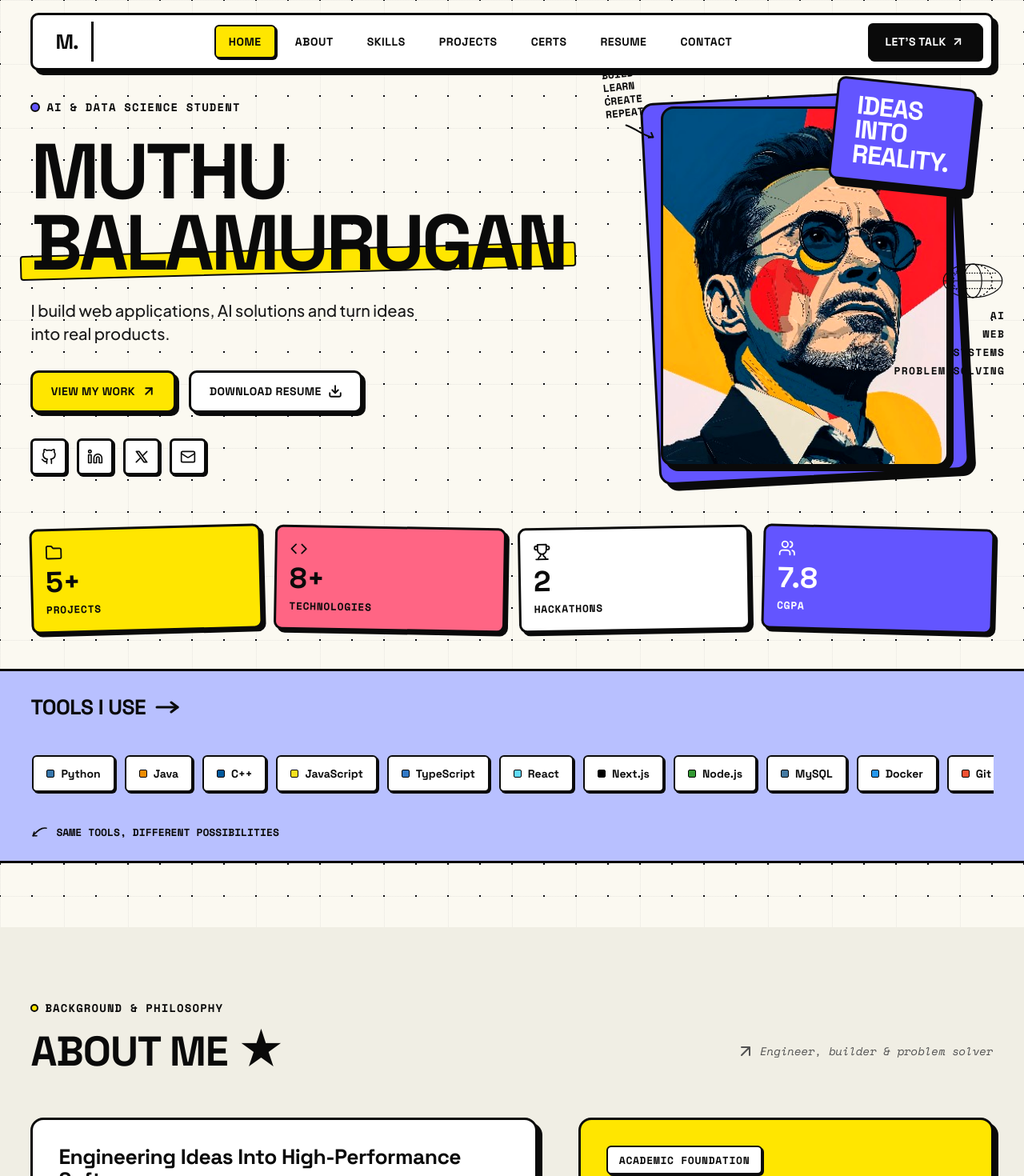
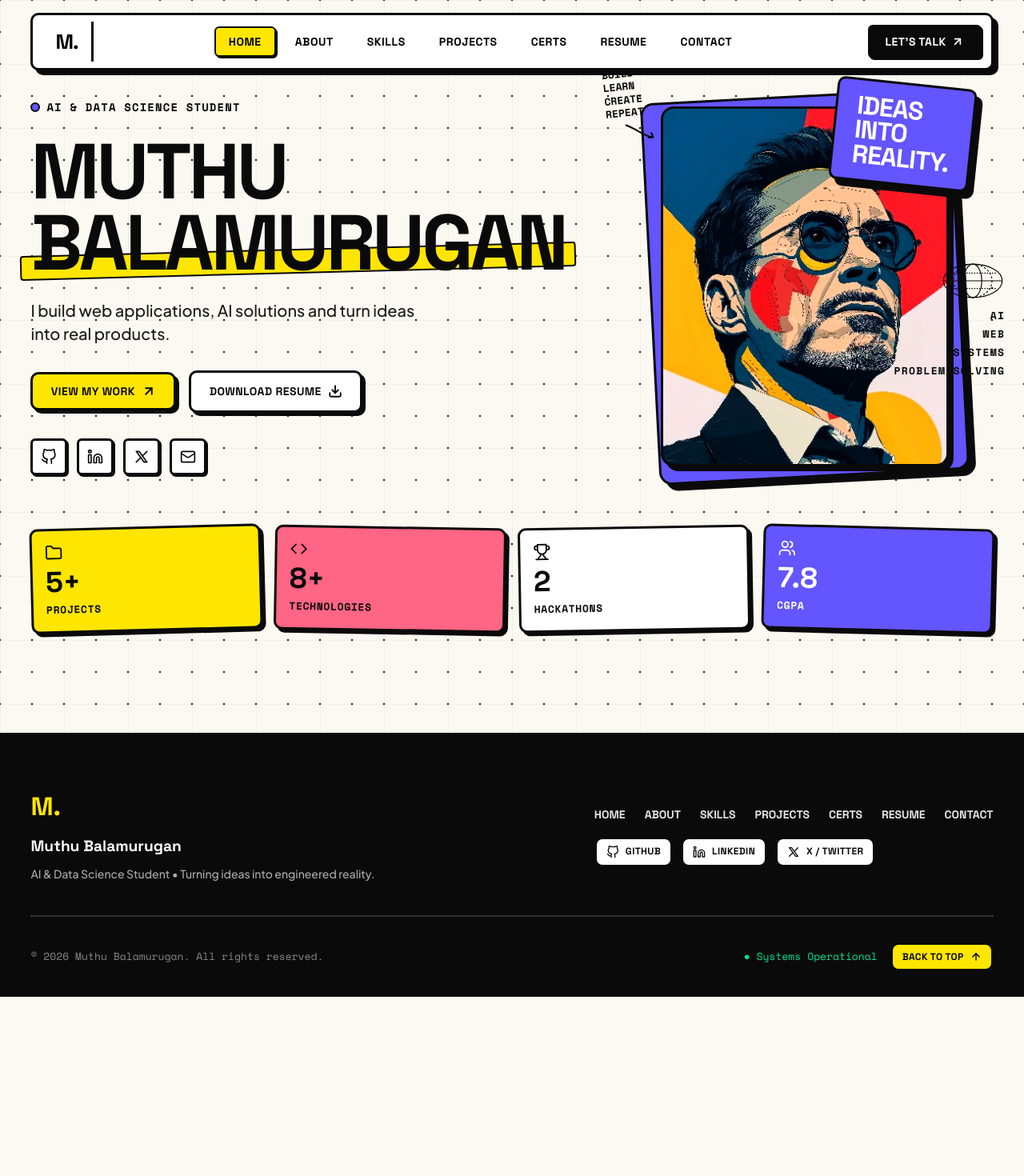
Before and after one commit to Aztrix-MBM/Aztrix-MBM.github.io, a React (Vite) app: page / in a window 1280 px wide. Shown: the top 1470 px of the page at 80% size. After the commit the page ends 1246 px from the top, so only its background shows below. Built offline with nearby package versions, Linux system fonts and the light colour scheme.

Commit message:
feat: separate section pages routing via navbar tabs instead of single scroll

```diff
--- a/src/App.tsx
+++ b/src/App.tsx
@@ -1,4 +1,4 @@
-import React from 'react';
+import React, { useState, useEffect } from 'react';
 import { Navbar } from './components/ui/Navbar';
 import { HeroSection } from './components/sections/HeroSection';
 import { AboutSection } from './components/sections/AboutSection';
@@ -10,24 +10,87 @@ import { ContactSection } from './components/sections/ContactSection';
 import { Footer } from './components/ui/Footer';
 
 export const App: React.FC = () => {
+  // Sync initial tab with URL hash if present
+  const getInitialTab = (): string => {
+    const hash = window.location.hash.replace('#', '').toLowerCase();
+    const validTabs = ['home', 'about', 'skills', 'projects', 'certifications', 'resume', 'contact'];
+    return validTabs.includes(hash) ? hash : 'home';
+  };
+
+  const [activeTab, setActiveTab] = useState<string>(getInitialTab);
+
+  // Listen to browser forward/back button navigation
+  useEffect(() => {
+    const handleHashChange = () => {
+      const hash = window.location.hash.replace('#', '').toLowerCase();
+      const validTabs = ['home', 'about', 'skills', 'projects', 'certifications', 'resume', 'contact'];
+      if (validTabs.includes(hash)) {
+        setActiveTab(hash);
+      } else if (!hash) {
+        setActiveTab('home');
+      }
+    };
+
+    window.addEventListener('hashchange', handleHashChange);
+    return () => window.removeEventListener('hashchange', handleHashChange);
+  }, []);
+
+  const handleTabChange = (tabId: string) => {
+    setActiveTab(tabId);
+    window.location.hash = `#${tabId}`;
+    window.scrollTo({ top: 0, behavior: 'smooth' });
+  };
+
   return (
     <div className="portfolio-app">
       {/* Sticky Neo-Brutalist Navigation */}
-      <Navbar />
+      <Navbar activeTab={activeTab} onSelectTab={handleTabChange} />
 
-      {/* Main Content Area */}
-      <main id="main-content">
-        <HeroSection />
+      {/* Main Content Area - Displays strictly the selected tab */}
+      <main id="main-content" tabIndex={-1}>
+        {activeTab === 'home' && (
+          <HeroSection onNavigate={handleTabChange} />
+        )}
+
+        {activeTab === 'about' && (
+          <div className="tab-content-enter">
             <AboutSection />
+          </div>
+        )}
+
+        {activeTab === 'skills' && (
+          <div className="tab-content-enter">
             <SkillsSection />
+          </div>
+        )}
+
+        {activeTab === 'projects' && (
+          <div className="tab-content-enter">
             <ProjectsSection />
+          </div>
+        )}
+
+        {activeTab === 'certifications' && (
+          <div className="tab-content-enter">
             <CertificationsSection />
+          </div>
+        )}
+
+        {activeTab === 'resume' && (
+          <div className="tab-content-enter">
             <ResumeSection />
+          </div>
+        )}
+
+        {activeTab === 'contact' && (
+          <div className="tab-content-enter">
             <ContactSection />
+          </div>
+        )}
       </main>
 
-      {/* Footer */}
-      <Footer />
+      {/* Persistent Footer */}
+      <Footer onSelectTab={handleTabChange} />
     </div>
   );
 };
--- a/src/components/sections/HeroSection.tsx
+++ b/src/components/sections/HeroSection.tsx
@@ -1,6 +1,5 @@
 import React from 'react';
 import { personalData } from '../../data/personal';
-import { toolsRibbon } from '../../data/skills';
 import {
   IconArrowUpRight,
   IconDownload,
@@ -14,7 +13,11 @@ import {
   IconUsers
 } from '../ui/Icons';
 
-export const HeroSection: React.FC = () => {
+interface HeroSectionProps {
+  onNavigate?: (tabId: string) => void;
+}
+
+export const HeroSection: React.FC<HeroSectionProps> = ({ onNavigate }) => {
   const getStatIcon = (iconName: string) => {
     switch (iconName) {
       case 'folder':
@@ -45,20 +48,16 @@ export const HeroSection: React.FC = () => {
     }
   };
 
-  const scrollToProjects = (e: React.MouseEvent<HTMLAnchorElement>) => {
+  const handleWorkClick = (e: React.MouseEvent) => {
     e.preventDefault();
-    const el = document.getElementById('projects');
-    if (el) {
-      const navOffset = 90;
-      const elementPosition = el.getBoundingClientRect().top;
-      const offsetPosition = elementPosition + window.pageYOffset - navOffset;
-      window.scrollTo({ top: offsetPosition, behavior: 'smooth' });
-      window.history.pushState(null, '', '#projects');
+    if (onNavigate) {
+      onNavigate('projects');
+      window.scrollTo({ top: 0, behavior: 'smooth' });
     }
   };
 
   return (
-    <section id="home" className="section" style={{ paddingTop: 'clamp(2rem, 4vw, 3.5rem)', paddingBottom: '2rem' }}>
+    <section id="home" className="section tab-content-enter" style={{ paddingTop: 'clamp(2rem, 4vw, 3.5rem)', paddingBottom: '3rem' }}>
       <div className="container">
         <div className="hero-grid">
           {/* Left Column: Intro copy & Actions */}
@@ -81,14 +80,14 @@ export const HeroSection: React.FC = () => {
             </p>
 
             <div className="hero-actions">
-              <a
-                href="#projects"
-                onClick={scrollToProjects}
+              <button
+                type="button"
+                onClick={handleWorkClick}
                 className="neo-btn neo-btn--yellow"
               >
                 <span>VIEW MY WORK</span>
                 <IconArrowUpRight size={18} />
-              </a>
+              </button>
 
               <a
                 href="/resume/Muthubala_Resume.pdf"
@@ -160,7 +159,6 @@ export const HeroSection: React.FC = () => {
 
               {/* Wireframe Mesh & Disciplines */}
               <div className="hero-wireframe-badge" aria-hidden="true">
-                {/* 3D Wireframe Orb SVG */}
                 <svg width="80" height="50" viewBox="0 0 100 60" fill="none" stroke="currentColor" strokeWidth="1.5">
                   <ellipse cx="50" cy="30" rx="46" ry="26" />
                   <ellipse cx="50" cy="30" rx="30" ry="26" strokeDasharray="3 3" />
@@ -182,7 +180,19 @@ export const HeroSection: React.FC = () => {
         {/* 4 Neo-Brutalist Stat Cards */}
         <div className="hero-stats-row">
           {personalData.stats.map((stat) => (
-            <div key={stat.label} className="hero-stat-card">
+            <div
+              key={stat.label}
+              className="hero-stat-card"
+              style={{ cursor: onNavigate ? 'pointer' : 'default' }}
+              onClick={() => {
+                if (onNavigate) {
+                  if (stat.label.includes('PROJECTS')) onNavigate('projects');
+                  else if (stat.label.includes('TECH')) onNavigate('skills');
+                  else if (stat.label.includes('HACKATHON') || stat.label.includes('CGPA')) onNavigate('about');
+                }
+              }}
+              title={onNavigate ? `View ${stat.label} details` : undefined}
+            >
               <div className="hero-stat-card__icon" aria-hidden="true">
                 {getStatIcon(stat.icon)}
               </div>
@@ -192,48 +202,6 @@ export const HeroSection: React.FC = () => {
           ))}
         </div>
       </div>
-
-      {/* Tools Ribbon / Lavender Marquee Band */}
-      <div className="tools-ribbon-wrapper">
-        <div className="container">
-          <div className="tools-ribbon-container">
-            <div className="tools-ribbon__header">
-              <span>TOOLS I USE</span>
-              <svg width="32" height="16" viewBox="0 0 32 16" fill="none" stroke="currentColor" strokeWidth="3" strokeLinecap="round" strokeLinejoin="round" aria-hidden="true">
-                <line x1="2" y1="8" x2="28" y2="8" />
-                <polyline points="20 2 28 8 20 14" />
-              </svg>
-            </div>
-
-            <div className="tools-ribbon__list" role="region" aria-label="Tools and Technologies">
-              {toolsRibbon.map((tool) => (
-                <div key={tool.name} className="tool-badge-card" title={`${tool.name} - ${tool.category}`}>
-                  <span
-                    style={{
-                      width: 10,
-                      height: 10,
-                      borderRadius: 2,
-                      backgroundColor: tool.color,
-                      display: 'inline-block',
-                      border: '1.5px solid #000'
-                    }}
-                    aria-hidden="true"
-                  />
-                  <span>{tool.name}</span>
-                </div>
-              ))}
-            </div>
-
-            <div className="tools-ribbon__footer-note">
-              <svg width="24" height="24" viewBox="0 0 30 20" fill="none" stroke="currentColor" strokeWidth="2" strokeLinecap="round" strokeLinejoin="round" aria-hidden="true">
-                <path d="M25 4 C 15 2, 8 12, 4 16" />
-                <polyline points="10 16 4 16 6 10" />
-              </svg>
-              <span>SAME TOOLS, DIFFERENT POSSIBILITIES</span>
-            </div>
-          </div>
-        </div>
-      </div>
     </section>
   );
 };
--- a/src/components/ui/Footer.tsx
+++ b/src/components/ui/Footer.tsx
@@ -1,9 +1,19 @@
 import React from 'react';
 import { personalData } from '../../data/personal';
+import { navItems } from './Navbar';
 import { IconArrowUpRight, IconGithub, IconLinkedin, IconTwitter } from './Icons';
 
-export const Footer: React.FC = () => {
+interface FooterProps {
+  onSelectTab: (tabId: string) => void;
+}
+
+export const Footer: React.FC<FooterProps> = ({ onSelectTab }) => {
   const scrollToTop = () => {
+    window.scrollTo({ top: 0, behavior: 'smooth' });
+  };
+
+  const handleLinkClick = (tabId: string) => {
+    onSelectTab(tabId);
     window.scrollTo({ top: 0, behavior: 'smooth' });
   };
 
@@ -23,13 +33,18 @@ export const Footer: React.FC = () => {
 
           <div style={{ display: 'flex', flexDirection: 'column', gap: '1rem', alignItems: 'flex-start' }}>
             <ul className="neo-footer__links" role="list">
-              <li><a href="#home" className="neo-footer__link">Home</a></li>
-              <li><a href="#about" className="neo-footer__link">About</a></li>
-              <li><a href="#skills" className="neo-footer__link">Skills</a></li>
-              <li><a href="#projects" className="neo-footer__link">Projects</a></li>
-              <li><a href="#certifications" className="neo-footer__link">Certs</a></li>
-              <li><a href="#resume" className="neo-footer__link">Resume</a></li>
-              <li><a href="#contact" className="neo-footer__link">Contact</a></li>
+              {navItems.map((item) => (
+                <li key={item.id}>
+                  <button
+                    type="button"
+                    onClick={() => handleLinkClick(item.id)}
+                    className="neo-footer__link"
+                    style={{ background: 'none', border: 'none', cursor: 'pointer' }}
+                  >
+                    {item.label}
+                  </button>
+                </li>
+              ))}
             </ul>
 
             <div style={{ display: 'flex', gap: '10px' }}>
--- a/src/components/ui/Navbar.tsx
+++ b/src/components/ui/Navbar.tsx
@@ -1,49 +1,30 @@
 import React, { useState, useEffect, useRef } from 'react';
 import { IconArrowUpRight, IconMenu, IconClose } from './Icons';
 
-interface NavItem {
+export interface NavItem {
   label: string;
-  href: string;
   id: string;
 }
 
-const navItems: NavItem[] = [
-  { label: 'HOME', href: '#home', id: 'home' },
-  { label: 'ABOUT', href: '#about', id: 'about' },
-  { label: 'SKILLS', href: '#skills', id: 'skills' },
-  { label: 'PROJECTS', href: '#projects', id: 'projects' },
-  { label: 'CERTS', href: '#certifications', id: 'certifications' },
-  { label: 'RESUME', href: '#resume', id: 'resume' },
-  { label: 'CONTACT', href: '#contact', id: 'contact' }
+export const navItems: NavItem[] = [
+  { label: 'HOME', id: 'home' },
+  { label: 'ABOUT', id: 'about' },
+  { label: 'SKILLS', id: 'skills' },
+  { label: 'PROJECTS', id: 'projects' },
+  { label: 'CERTS', id: 'certifications' },
+  { label: 'RESUME', id: 'resume' },
+  { label: 'CONTACT', id: 'contact' }
 ];
 
-export const Navbar: React.FC = () => {
-  const [activeSection, setActiveSection] = useState<string>('home');
+interface NavbarProps {
+  activeTab: string;
+  onSelectTab: (tabId: string) => void;
+}
+
+export const Navbar: React.FC<NavbarProps> = ({ activeTab, onSelectTab }) => {
   const [isMobileMenuOpen, setIsMobileMenuOpen] = useState<boolean>(false);
   const drawerRef = useRef<HTMLDivElement>(null);
   const toggleBtnRef = useRef<HTMLButtonElement>(null);
-
-  // Active section spy on scroll
-  useEffect(() => {
-    const handleScroll = () => {
-      const scrollPos = window.scrollY + 140;
-      for (let i = navItems.length - 1; i >= 0; i--) {
-        const item = navItems[i];
-        const el = document.getElementById(item.id);
-        if (el) {
-          const top = el.offsetTop;
-          if (scrollPos >= top) {
-            setActiveSection(item.id);
-            break;
-          }
-        }
-      }
-    };
-
-    window.addEventListener('scroll', handleScroll, { passive: true });
-    handleScroll();
-    return () => window.removeEventListener('scroll', handleScroll);
-  }, []);
 
   // Handle ESC key to close mobile menu
   useEffect(() => {
@@ -66,51 +47,41 @@ export const Navbar: React.FC = () => {
     }
   }, [isMobileMenuOpen]);
 
-  const handleNavClick = (e: React.MouseEvent<HTMLAnchorElement>, href: string) => {
-    e.preventDefault();
+  const handleItemClick = (tabId: string) => {
+    onSelectTab(tabId);
     setIsMobileMenuOpen(false);
-    const targetId = href.replace('#', '');
-    const element = document.getElementById(targetId);
-    if (element) {
-      const navOffset = 90;
-      const elementPosition = element.getBoundingClientRect().top;
-      const offsetPosition = elementPosition + window.pageYOffset - navOffset;
-
-      window.scrollTo({
-        top: offsetPosition,
-        behavior: 'smooth'
-      });
-      window.history.pushState(null, '', href);
-    }
+    window.scrollTo({ top: 0, behavior: 'smooth' });
   };
 
   return (
     <>
       <header className="neo-navbar">
         <nav className="neo-navbar__inner" aria-label="Main Navigation">
-          <a
-            href="#home"
+          <button
+            type="button"
             className="neo-navbar__logo"
-            onClick={(e) => handleNavClick(e, '#home')}
+            onClick={() => handleItemClick('home')}
             aria-label="Muthu Balamurugan Home"
+            style={{ background: 'none', border: 'none', borderRight: 'var(--border-width) solid var(--color-black)', cursor: 'pointer' }}
           >
             M.
-          </a>
+          </button>
 
           {/* Desktop Nav Links */}
           <ul className="neo-navbar__links" role="list">
             {navItems.map((item) => {
-              const isActive = activeSection === item.id;
+              const isActive = activeTab === item.id;
               return (
                 <li key={item.id}>
-                  <a
-                    href={item.href}
-                    onClick={(e) => handleNavClick(e, item.href)}
+                  <button
+                    type="button"
+                    onClick={() => handleItemClick(item.id)}
                     className={`neo-navbar__link ${isActive ? 'neo-navbar__link--active' : ''}`}
                     aria-current={isActive ? 'page' : undefined}
+                    style={{ background: 'none', cursor: 'pointer' }}
                   >
                     {item.label}
-                  </a>
+                  </button>
                 </li>
               );
             })}
@@ -118,14 +89,14 @@ export const Navbar: React.FC = () => {
 
           {/* Right Action Button */}
           <div style={{ display: 'flex', alignItems: 'center', gap: '8px' }}>
-            <a
-              href="#contact"
-              onClick={(e) => handleNavClick(e, '#contact')}
+            <button
+              type="button"
+              onClick={() => handleItemClick('contact')}
               className="neo-navbar__cta"
             >
               <span>LET'S TALK</span>
               <IconArrowUpRight size={16} />
-            </a>
+            </button>
 
             {/* Mobile Hamburger Toggle */}
             <button
@@ -177,17 +148,18 @@ export const Navbar: React.FC = () => {
 
           <ul className="neo-drawer__links" role="list">
             {navItems.map((item) => {
-              const isActive = activeSection === item.id;
+              const isActive = activeTab === item.id;
               return (
                 <li key={item.id}>
-                  <a
-                    href={item.href}
-                    onClick={(e) => handleNavClick(e, item.href)}
+                  <button
+                    type="button"
+                    onClick={() => handleItemClick(item.id)}
                     className={`neo-drawer__link ${isActive ? 'neo-drawer__link--active' : ''}`}
                     aria-current={isActive ? 'page' : undefined}
+                    style={{ width: '100%', textAlign: 'left', cursor: 'pointer' }}
                   >
                     {item.label}
-                  </a>
+                  </button>
                 </li>
               );
             })}
@@ -195,15 +167,15 @@ export const Navbar: React.FC = () => {
         </div>
 
         <div style={{ marginTop: '24px' }}>
-          <a
-            href="#contact"
-            onClick={(e) => handleNavClick(e, '#contact')}
+          <button
+            type="button"
+            onClick={() => handleItemClick('contact')}
             className="neo-btn neo-btn--yellow"
-            style={{ width: '100%' }}
+            style={{ width: '100%', cursor: 'pointer' }}
           >
             <span>GET IN TOUCH</span>
             <IconArrowUpRight size={18} />
-          </a>
+          </button>
         </div>
       </div>
     </>
--- a/src/styles/index.css
+++ b/src/styles/index.css
@@ -189,9 +189,26 @@ img, svg {
 
 /* Section Wrapper */
 .section {
-  padding-top: clamp(3.5rem, 7vw, 6.5rem);
-  padding-bottom: clamp(3.5rem, 7vw, 6.5rem);
+  padding-top: clamp(2rem, 4vw, 3.5rem);
+  padding-bottom: clamp(3rem, 6vw, 5rem);
+  min-height: calc(100dvh - var(--nav-height) - 180px);
   position: relative;
+}
+
+/* Tab Transition Animation */
+.tab-content-enter {
+  animation: tabFadeIn 220ms cubic-bezier(0.16, 1, 0.3, 1) forwards;
+}
+
+@keyframes tabFadeIn {
+  from {
+    opacity: 0;
+    transform: translateY(8px);
+  }
+  to {
+    opacity: 1;
+    transform: translateY(0);
+  }
 }
 
 /* ==========================================================================
```
Lines whose indentation alone changed are shown as unchanged.
